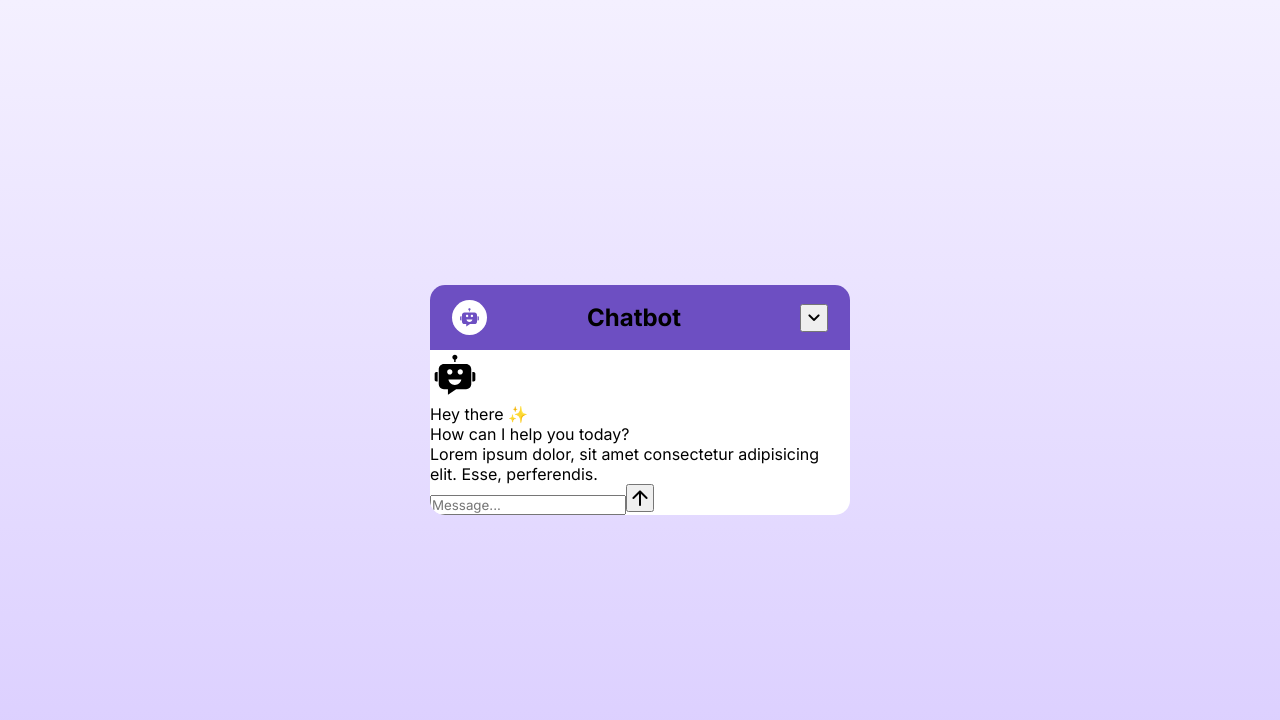
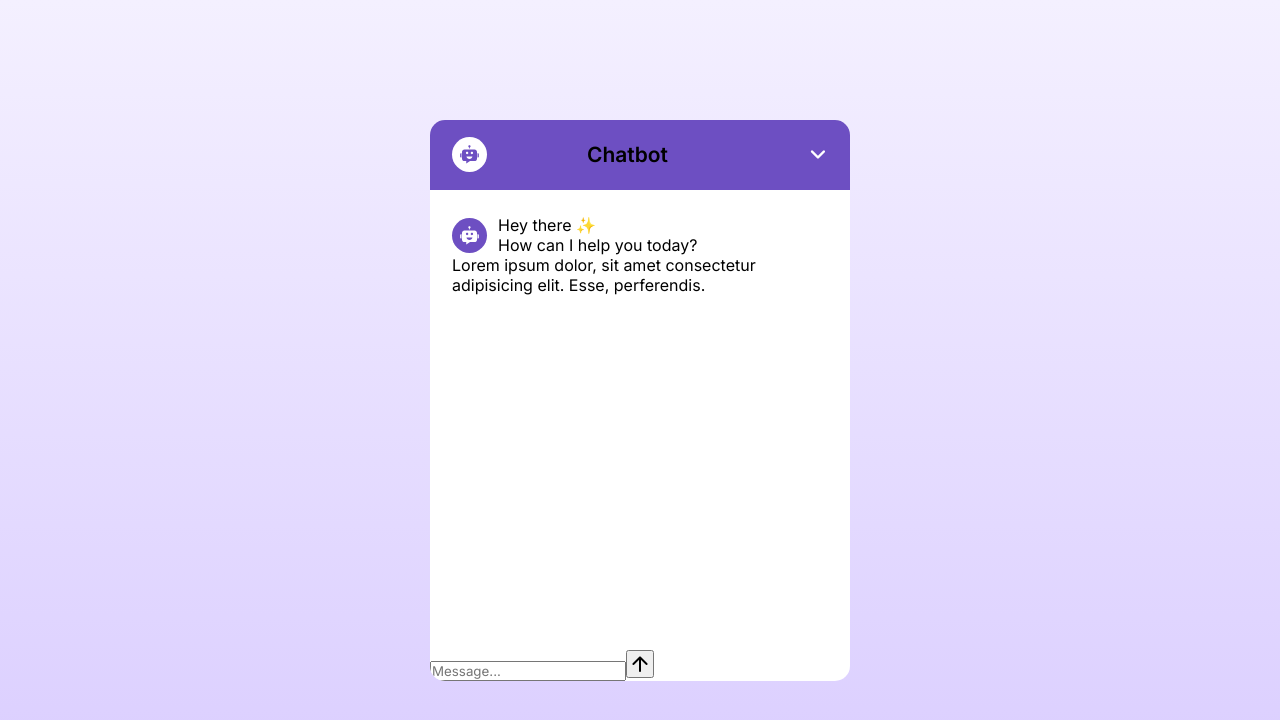
Before and after one commit to Vikash21s/Chatbot, a React (Vite) app: page / in a window 1280 px wide. Shown: the top 720 px of the page. Built offline with nearby package versions, Linux system fonts and the light colour scheme.

Commit message:
chat page

```diff
--- a/index.html
+++ b/index.html
@@ -6,7 +6,7 @@
     <meta name="viewport" content="width=device-width, initial-scale=1.0" />
     <title>Chatbot in ReactJS</title>
     <!--Link Chatbot send icon-->
-    <link rel="stylesheet" href="https://fonts.googleapis.com/css2?family=Material+Symbols+Rounded:opsz,wght,FILL,GRAD@20..48,100..700,0..1,-50..200" />
+    <link rel="stylesheet" href="https://fonts.googleapis.com/css2?family=Material+Symbols+Rounded:opsz,wght,FILL,GRAD@48,400,0,0" />
   </head>
   <body>
     <div id="root"></div>
--- a/src/index.css
+++ b/src/index.css
@@ -48,3 +48,67 @@ body {
   background: #FFF;
   border-radius: 50%;
 }
+
+.header-info .logo-text {
+  color: FFF;
+  font-size: 1.31rem;
+  font-weight: 600;
+}
+
+.chat-header button {
+  height: 40px;
+  width: 40px;
+  border: none;
+  outline: none;
+  color: #FFF;
+  cursor: pointer;
+  font-size: 1.9rem;
+  padding-top: 2px;
+  border-radius: 50%;
+  margin-right: -10px;
+  background: none;
+  transition: 0.2s ease;
+}
+
+.chat-header button:hover {
+  background: #593BAB;
+}
+
+.chat-body {
+  height: 460px;
+  overflow-y: auto;
+  padding: 25px 22px;
+}
+
+.chat-body .message {
+  display: flex;
+  gap: 11px;
+  align-items: center;
+}
+
+.chat-body .bot-message svg {
+  height: 35px;
+  width: 35px;
+  padding: 6px;
+  flex-shrink: 0;
+  fill: #FFF;
+  align-self: flex-end;
+  margin-bottom: 2px;
+  background: #6D4FC2;
+  border-radius: 50%;
+}
+
+.chat-body .message .messaget-text {
+  padding: 12px 16px;
+  max-width: 75%;
+}
+
+  .chat-body .bot-message .messaget-text {
+    background: #F6F2FF;
+    border-radius: 13px 13px 13px 3px;
+  }
+
+.chat-body .user-message .messaget-text {
+  background: #6D4FC2;
+  border-radius: 13px 13px 3px 13px;
+}
```
